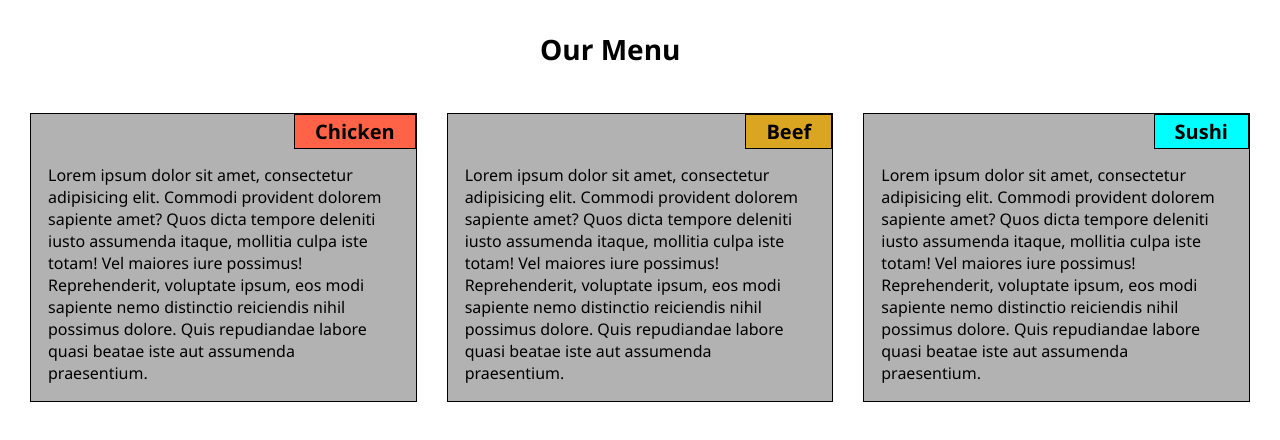
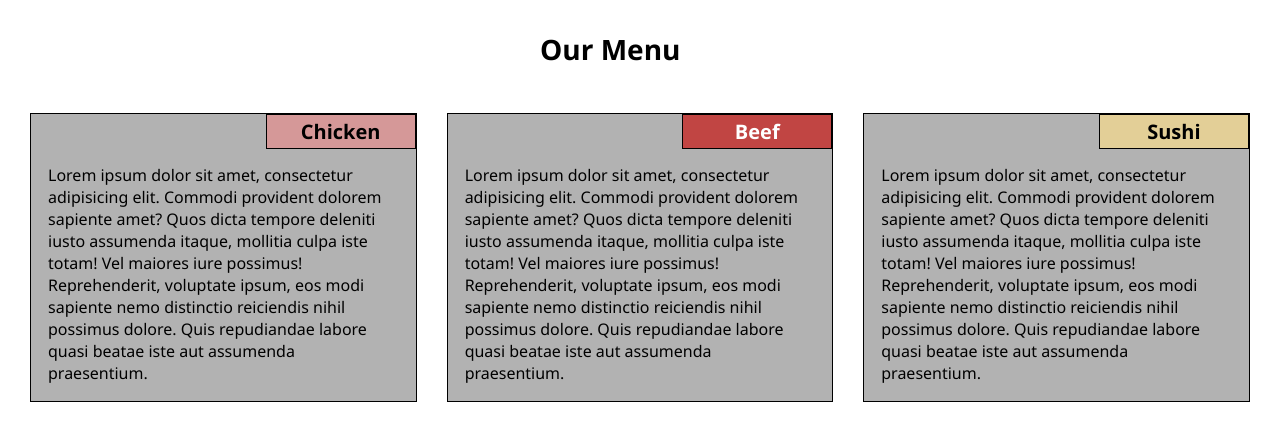
Before and after one commit to AmrN/Coursera-HTML-CSS-JS, a plain HTML site: page module2-solution/index.html in a window 1280 px wide. Drawn offline with Linux system fonts and the light colour scheme.

Commit message:
edit section titles

```diff
--- a/module2-solution/css/style.css
+++ b/module2-solution/css/style.css
@@ -31,20 +31,23 @@ section h2 {
     right: 0;
     top: 0;
     border: 1px solid black;
-    padding: 3px 20px;
+    padding: 3px 0;
+    width: 150px;
+    text-align: center;
     font-size: 1.25em;
 }
 
 section:nth-child(1) h2 {
-    background-color: tomato;
+    background-color: #D59898;
 }
 
 section:nth-child(2) h2 {
-    background-color: goldenrod;
+    background-color: #C14543;
+    color: white;
 }
 
 section:nth-child(3) h2 {
-    background-color: aqua;
+    background-color: #E3CF97;
 }
 
 
```
